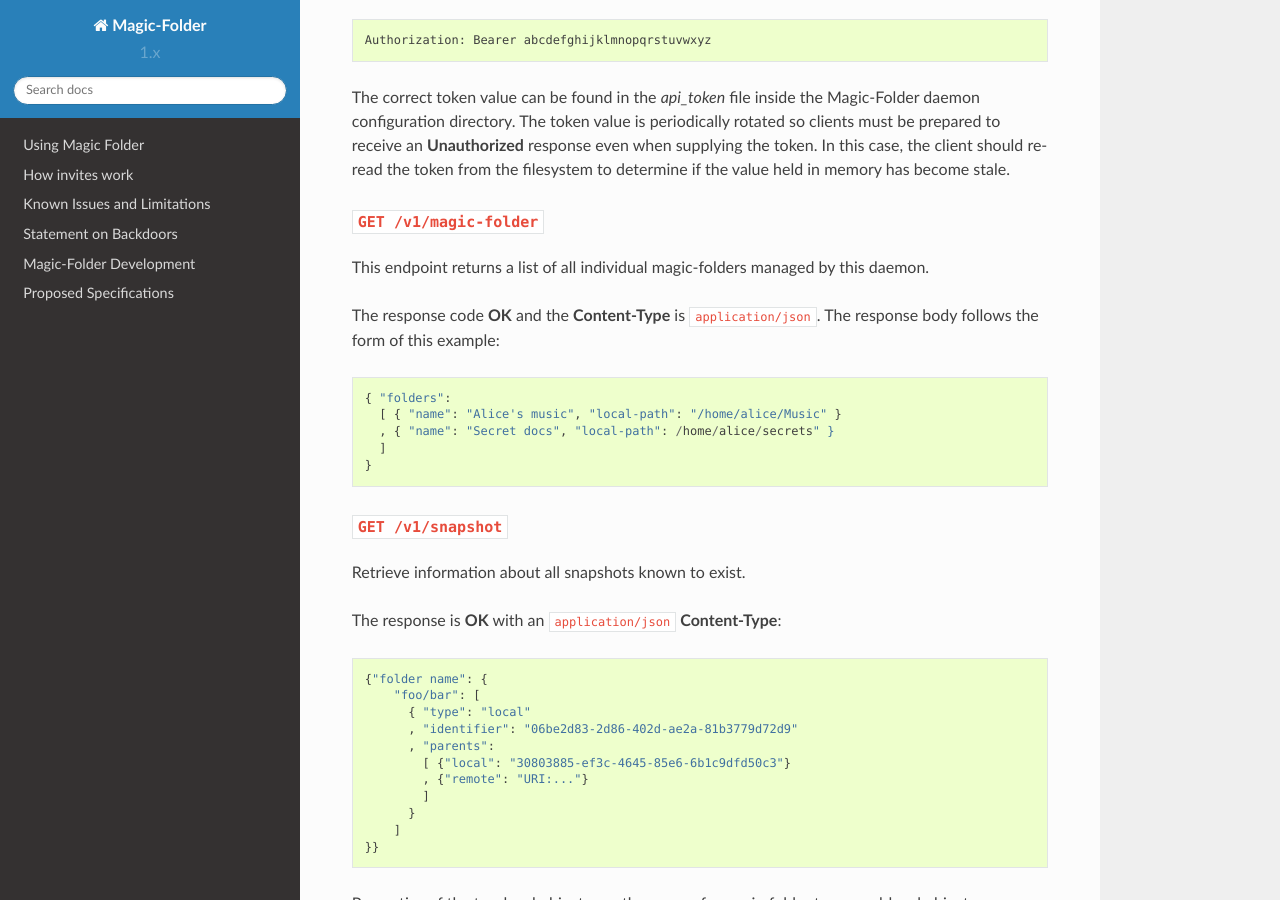
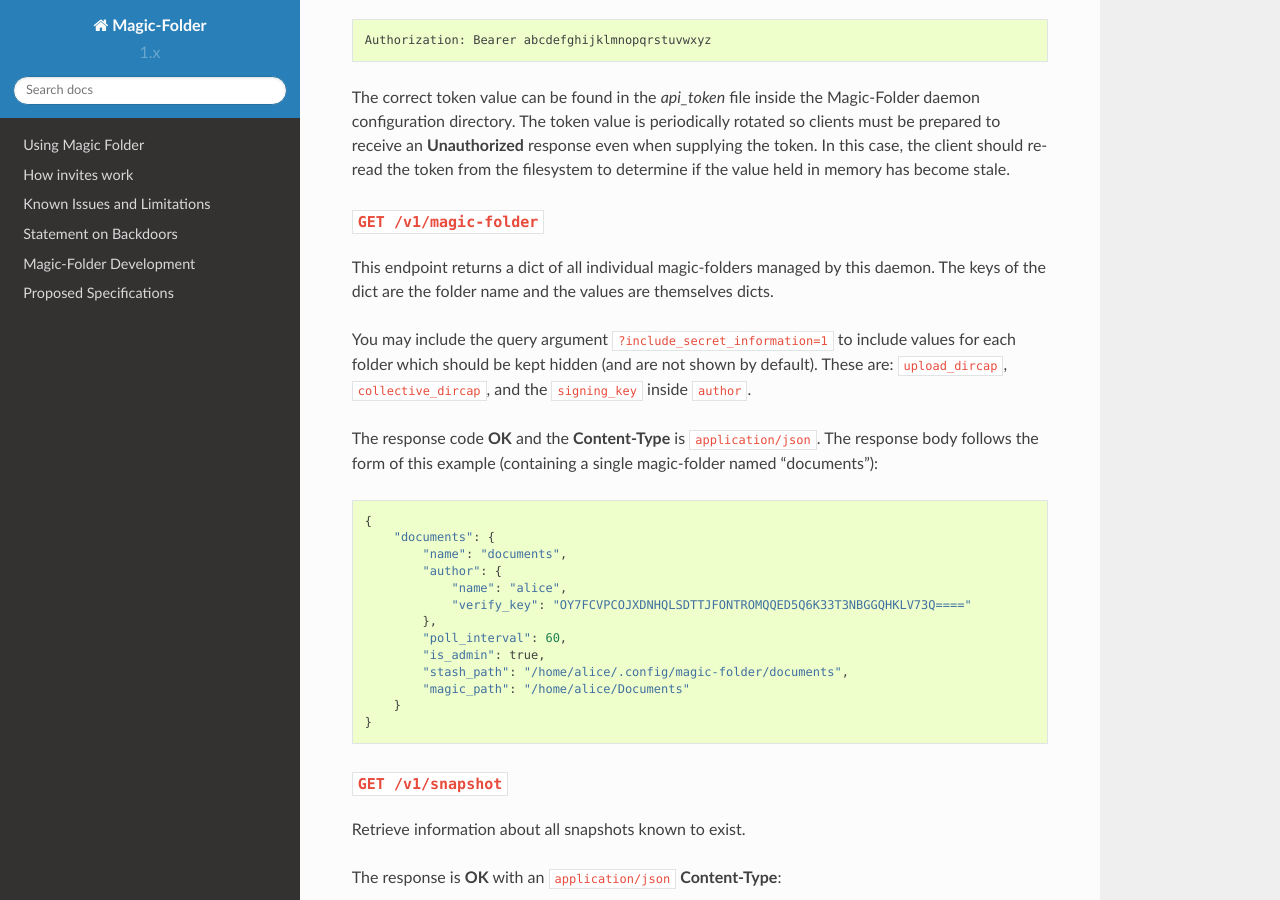
Before and after one commit to tahoe-lafs/magic-folder, a Sphinx documentation site: the page built from docs/interface.rst, in a window 1280 px wide and 900 px high, scrolled down 439 px. Built offline with Sphinx 7.4.7 and the Read the Docs theme 2.0.0, drawn with Linux system fonts in a browser that asks for light colours.

Commit message:
just list the magic-folders directly in a dict

```diff
--- a/docs/interface.rst
+++ b/docs/interface.rst
@@ -28,16 +28,33 @@
 ``GET /v1/magic-folder``
 ~~~~~~~~~~~~~~~~~~~~~~~~
 
-This endpoint returns a list of all individual magic-folders managed by this daemon.
+This endpoint returns a dict of all individual magic-folders managed
+by this daemon. The keys of the dict are the folder name and the
+values are themselves dicts.
+
+You may include the query argument ``?include_secret_information=1`` to
+include values for each folder which should be kept hidden (and are
+not shown by default). These are: ``upload_dircap``,
+``collective_dircap``, and the ``signing_key`` inside ``author``.
 
 The response code **OK** and the **Content-Type** is ``application/json``.
-The response body follows the form of this example::
+The response body follows the form of this example (containing a single
+magic-folder named "documents")::
 
-  { "folders":
-    [ { "name": "Alice's music", "local-path": "/home/alice/Music" }
-    , { "name": "Secret docs", "local-path": /home/alice/secrets" }
-    ]
-  }
+    {
+        "documents": {
+            "name": "documents",
+            "author": {
+                "name": "alice",
+                "verify_key": "OY7FCVPCOJXDNHQLSDTTJFONTROMQQED5Q6K33T3NBGGQHKLV73Q===="
+            },
+            "poll_interval": 60,
+            "is_admin": true,
+            "stash_path": "/home/alice/.config/magic-folder/documents",
+            "magic_path": "/home/alice/Documents"
+        }
+    }
+
 
 ``GET /v1/snapshot``
 ~~~~~~~~~~~~~~~~~~~~
```
Also changed, not shown: 2 other files.
